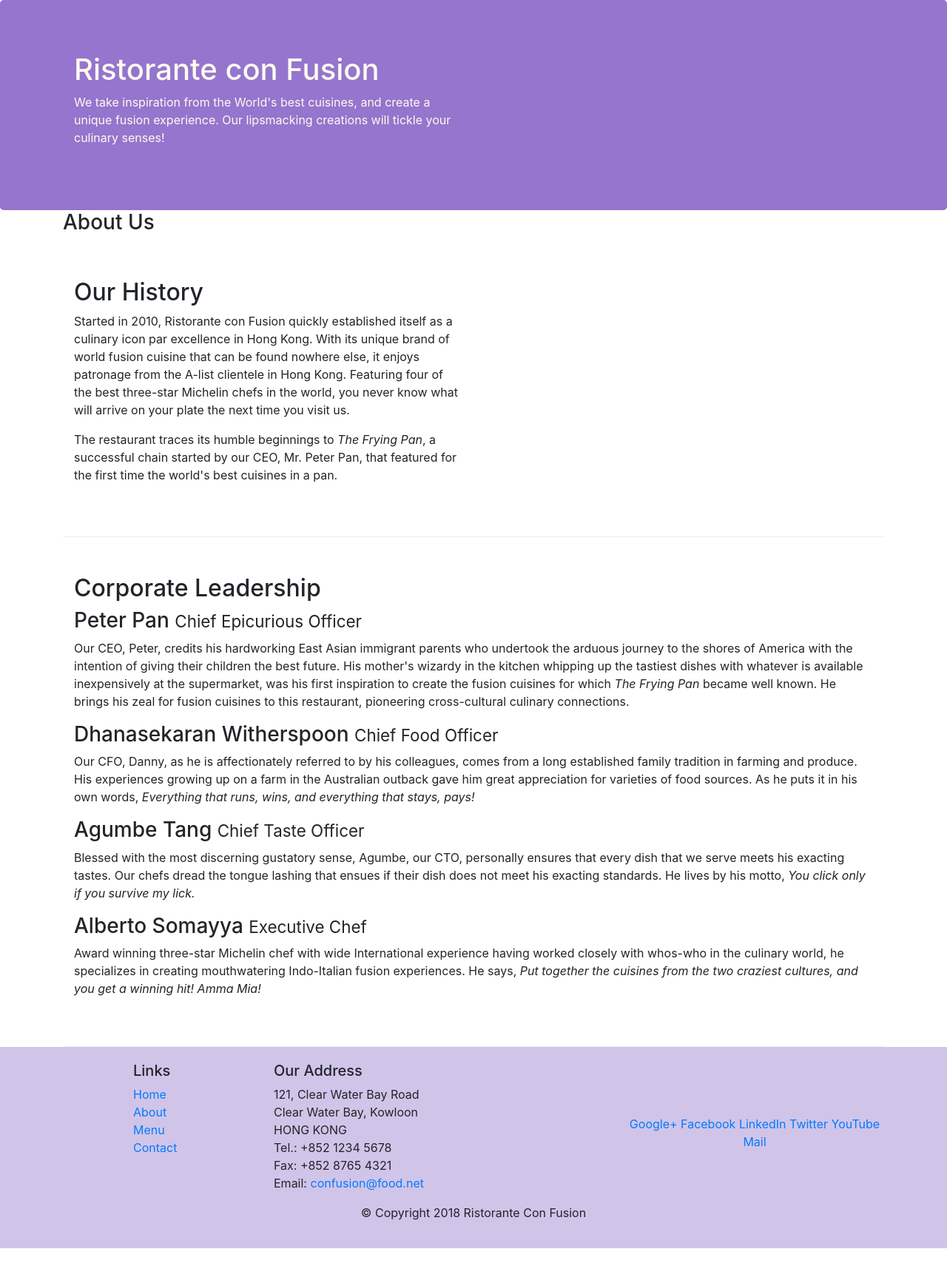
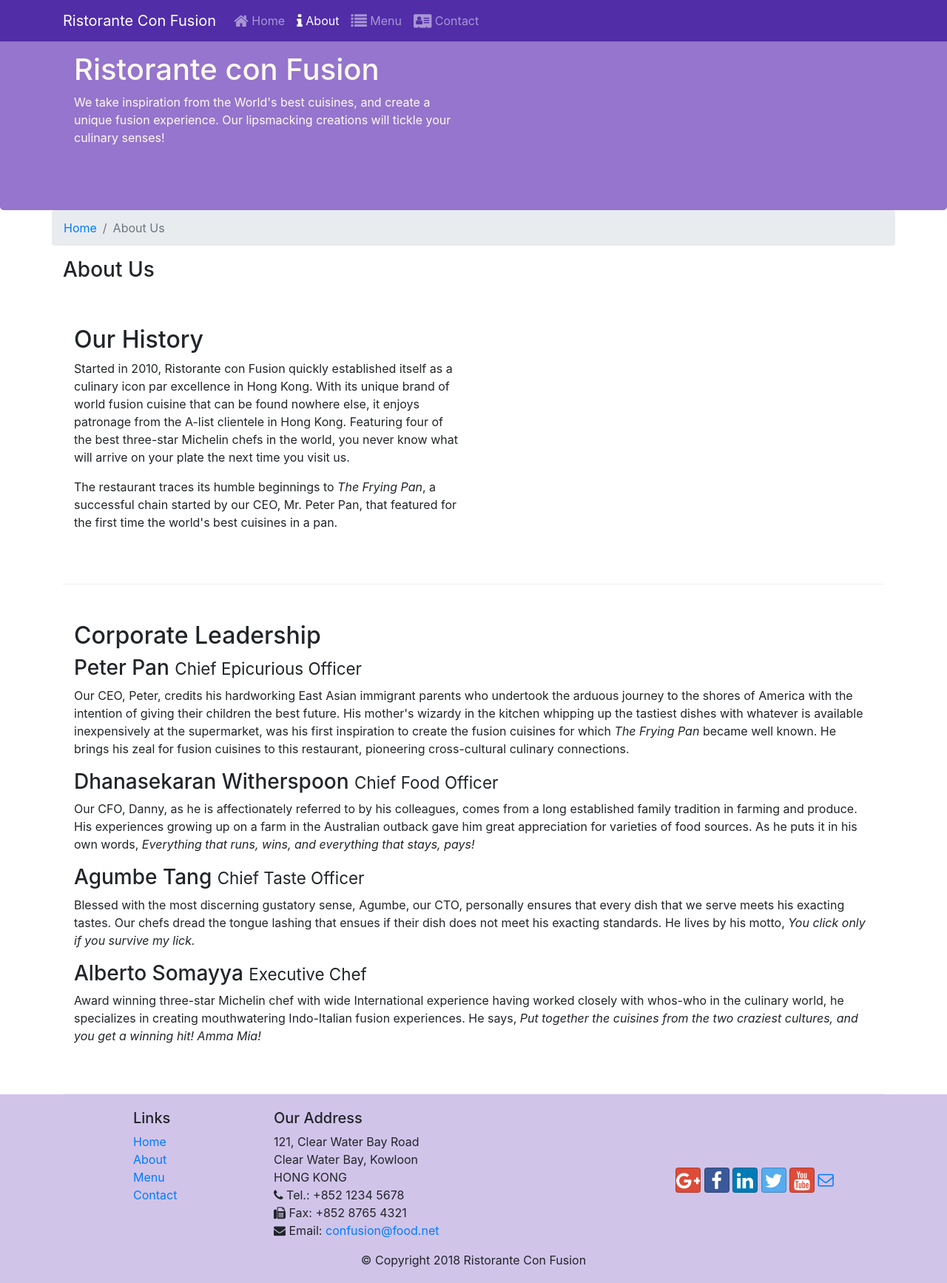
Before and after one commit to BekzhanKaspakov/Coursera-Node.js-and-NPM, a website: page aboutus.html in a window 1280 px wide. Shown: the whole page at 74% size. Before the commit the page ends 1687 px from the top, so only its background shows below. Drawn offline with nearby package versions, Linux system fonts and the light colour scheme.

Commit message:
Icon Fonts

```diff
--- a/aboutus.html
+++ b/aboutus.html
@@ -9,13 +9,30 @@
 
     <!-- Bootstrap CSS -->
     <link rel="stylesheet" href="node_modules/bootstrap/dist/css/bootstrap.min.css">
+    <link rel="stylesheet" href="node_modules/font-awesome/css/font-awesome.min.css">
+    <link rel="stylesheet" href="node_modules/bootstrap-social/bootstrap-social.css">
     <link rel="stylesheet" href="css/styles.css">
     <title>Ristorante Con Fusion: About Us</title>
 
 </head>
 
 <body>
-
+    <nav class="navbar navbar-dark navbar-expand-sm fixed-top">
+        <div class="container">
+            <button class="navbar-toggler" type="button" data-toggle="collapse" data-target="#Navbar">
+                <span class="navbar-toggler-icon"></span>
+            </button>
+            <a class="navbar-brand" href="#">Ristorante Con Fusion</a>
+            <div class="navbar-collapse" id="Navbar">
+                <ul class="navbar-nav mr-auto">
+                    <li class="nav-item"><a class="nav-link" href="./index.html"><span class="fa fa-home fa-lg"></span> Home</a></li>
+                    <li class="nav-item active"><a class="nav-link" href="./aboutus.html"><span class="fa fa-info fa-lg"></span> About</a></li>
+                    <li class="nav-item"><a class="nav-link" href="#"><span class="fa fa-list fa-lg"></span> Menu</a></li>
+                    <li class="nav-item"><a class="nav-link" href="#"><span class="fa fa-address-card fa-lg"></span> Contact</a></li>
+                </ul>
+            </div>
+        </div>
+    </nav>
     <header class="jumbotron">
         <div class="container">
             <div class="row row-header">
@@ -31,6 +48,10 @@
 
     <div class="container">
         <div class="row">
+            <ol class="col-12 breadcrumb">
+                <li class="breadcrumb-item"><a href="./index.html">Home</a></li>
+                <li class="breadcrumb-item active">About Us</li>
+            </ol>
             <div class="col-12">
                <h3>About Us</h3>
             </div>
@@ -69,7 +90,7 @@
                 <div class="col-4 offset-1 col-sm-2">
                     <h5>Links</h5>
                     <ul class="list-unstyled">
-                        <li><a href="#">Home</a></li>
+                        <li><a href="./index.html">Home</a></li>
                         <li><a href="#">About</a></li>
                         <li><a href="#">Menu</a></li>
                         <li><a href="#">Contact</a></li>
@@ -81,19 +102,19 @@
 		              121, Clear Water Bay Road<br>
 		              Clear Water Bay, Kowloon<br>
 		              HONG KONG<br>
-		              Tel.: +852 1234 5678<br>
-		              Fax: +852 8765 4321<br>
-		              Email: <a href="mailto:confusion@food.net">confusion@food.net</a>
+		              <i class="fa fa-phone"></i> Tel.: +852 1234 5678<br>
+		              <i class="fa fa-fax"></i> Fax: +852 8765 4321<br>
+		              <i class="fa fa-envelope"></i> Email: <a href="mailto:confusion@food.net">confusion@food.net</a>
 		           </address>
                 </div>
                 <div class="col-12 col-sm-4 align-self-center">
                     <div class="text-center">
-                        <a href="http://google.com/+">Google+</a>
-                        <a href="http://www.facebook.com/profile.php?id=">Facebook</a>
-                        <a href="http://www.linkedin.com/in/">LinkedIn</a>
-                        <a href="http://twitter.com/">Twitter</a>
-                        <a href="http://youtube.com/">YouTube</a>
-                        <a href="mailto:">Mail</a>
+                        <a class="btn btn-social-icon btn-google" href="http://google.com/+"><i class="fa fa-google-plus fa-lg"></i></a>
+                        <a class="btn btn-social-icon btn-facebook" href="http://www.facebook.com/profile.php?id="><i class="fa fa-facebook fa-lg"></i></a>
+                        <a class="btn btn-social-icon btn-linkedin" href="http://www.linkedin.com/in/"><i class="fa fa-linkedin fa-lg"></i></a>
+                        <a class="btn btn-social-icon btn-twitter" href="http://twitter.com/"><i class="fa fa-twitter fa-lg"></i></a>
+                        <a class="btn btn-social-icon btn-google" href="http://youtube.com/"><i class="fa fa-youtube fa-lg"></i></a>
+                        <a href="mailto:"><i class="fa fa-envelope-o fa-lg"></i></a>
                     </div>
                 </div>
            </div>
--- a/css/styles.css
+++ b/css/styles.css
@@ -28,3 +28,12 @@
     margin: 0px;
     color: #0f0f0f;
 }
+
+.body {
+    padding: 50px 0px 0px 0px;
+    z-index: 0;
+}
+
+.navbar-dark {
+    background-color: #512DA8;
+}
--- a/package.json
+++ b/package.json
@@ -15,6 +15,8 @@
   },
   "dependencies": {
     "bootstrap": "^4.0.0",
+    "bootstrap-social": "^5.1.1",
+    "font-awesome": "^4.7.0",
     "jquery": "^3.3.1",
     "popper.js": "^1.12.9"
   }
```
Also changed, not shown: index.html (+28 -11 lines), 1 other file.
